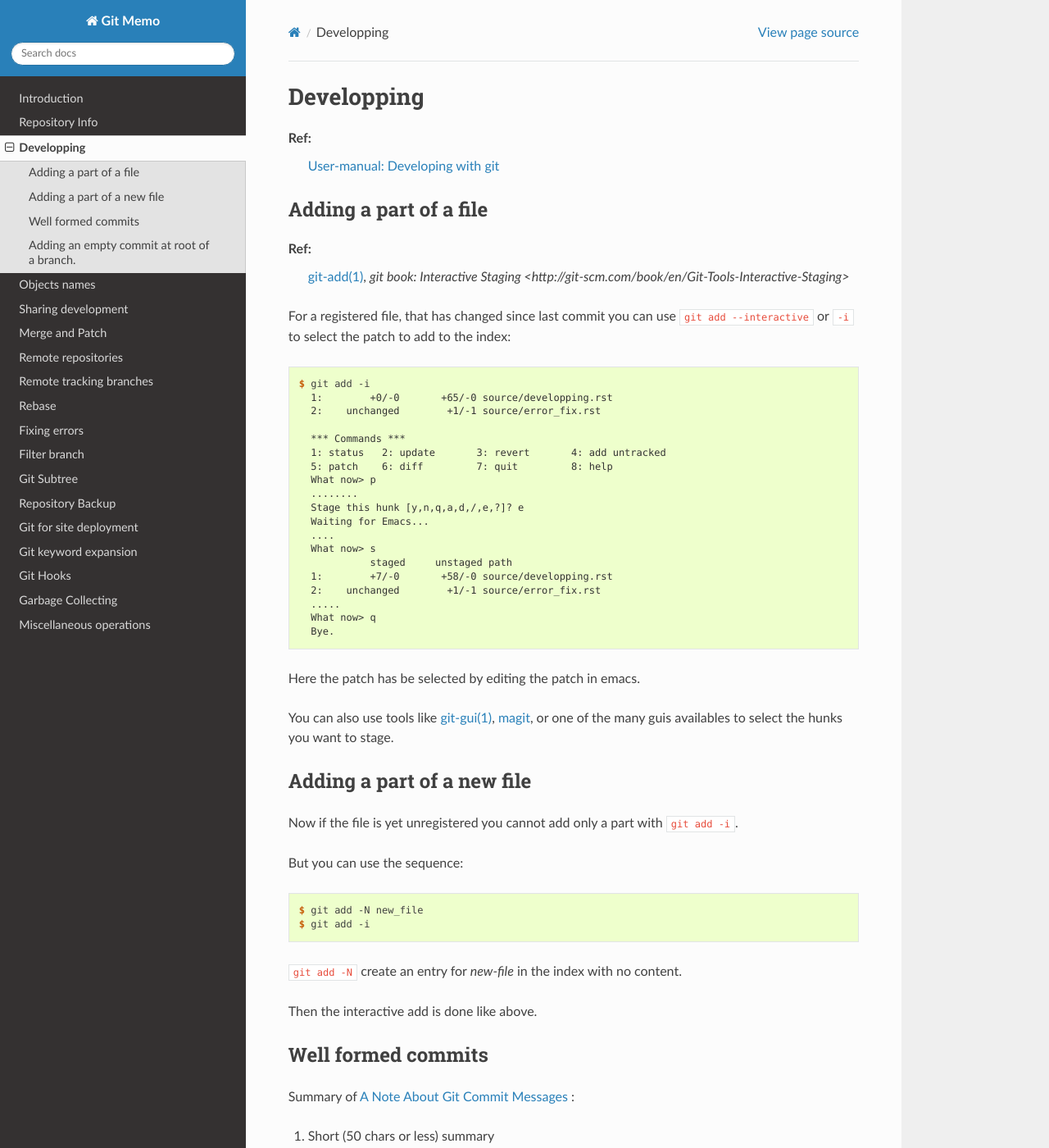
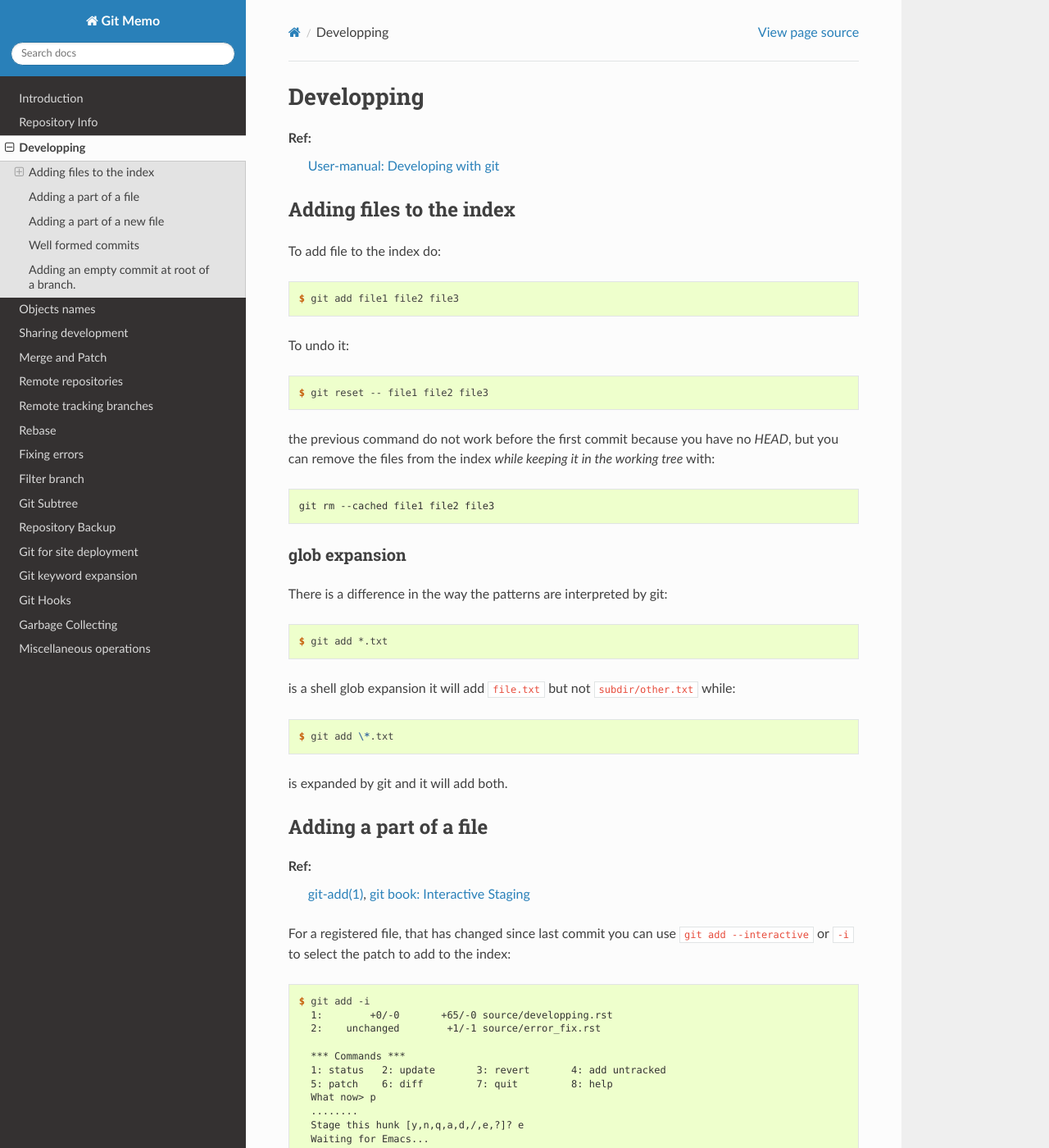
Before and after one commit to marczz/git-memo, a Sphinx documentation site: the page built from source/developping.rst, in a window 1280 px wide and 1400 px high. Shown: the whole window at 82% size. Built offline with Sphinx 7.4.7 and the Read the Docs theme 2.0.0, drawn with Linux system fonts in a browser that asks for light colours.

Commit message:
developping.rst: added git-add with glob expansion.

```diff
--- a/source/developping.rst
+++ b/source/developping.rst
@@ -5,9 +5,42 @@ Ref:
     :gitdoc:`User-manual: Developing with git
     <user-manual.html#Developing-With-git>`
 
-..  index:
-    single: git; commit
-    single: commit; format
+..  index
+    single:git; add
+    single:add; pattern
+    single:git; rm --cached
+    single:git; reset
+
+Adding files to the index
+-------------------------
+
+To add file to the index do::
+
+    $ git add file1 file2 file3
+
+To undo it::
+
+    $ git reset -- file1 file2 file3
+
+the previous command do not work before the first commit because you
+have no *HEAD*, but you can remove the files from the index *while
+keeping it in the working tree* with::
+
+  git rm --cached file1 file2 file3
+
+
+glob expansion
+~~~~~~~~~~~~~~
+There is a difference in the way the patterns are interpreted by git::
+
+    $ git add *.txt
+
+is a shell glob expansion it will add ``file.txt`` but not
+``subdir/other.txt`` while::
+
+    $ git add \*.txt
+
+is expanded by git and it will add both.
 
 ..  index
     single:git; add --interactive
@@ -17,7 +50,7 @@ Adding a part of a file
 Ref:
     :gitdoc:`git-add(1) <git-add.html>`,
     `git book: Interactive Staging
-    <http://git-scm.com/book/en/Git-Tools-Interactive-Staging>`
+    <http://git-scm.com/book/en/Git-Tools-Interactive-Staging>`_
 
 For a registered file, that has changed since last commit
 you can use ``git add --interactive`` or ``-i`` to select the patch to
@@ -36,7 +69,7 @@ add to the index::
       Waiting for Emacs...
       ....
       What now> s
-                staged     unstaged path
+		staged     unstaged path
       1:        +7/-0       +58/-0 source/developping.rst
       2:    unchanged        +1/-1 source/error_fix.rst
       .....
@@ -64,6 +97,11 @@ But you can use the sequence::
 content.
 
 Then the interactive add is done like above.
+
+..  index:
+    single: git; commit
+    single: commit; format
+
 
 Well formed commits
 -------------------
```
